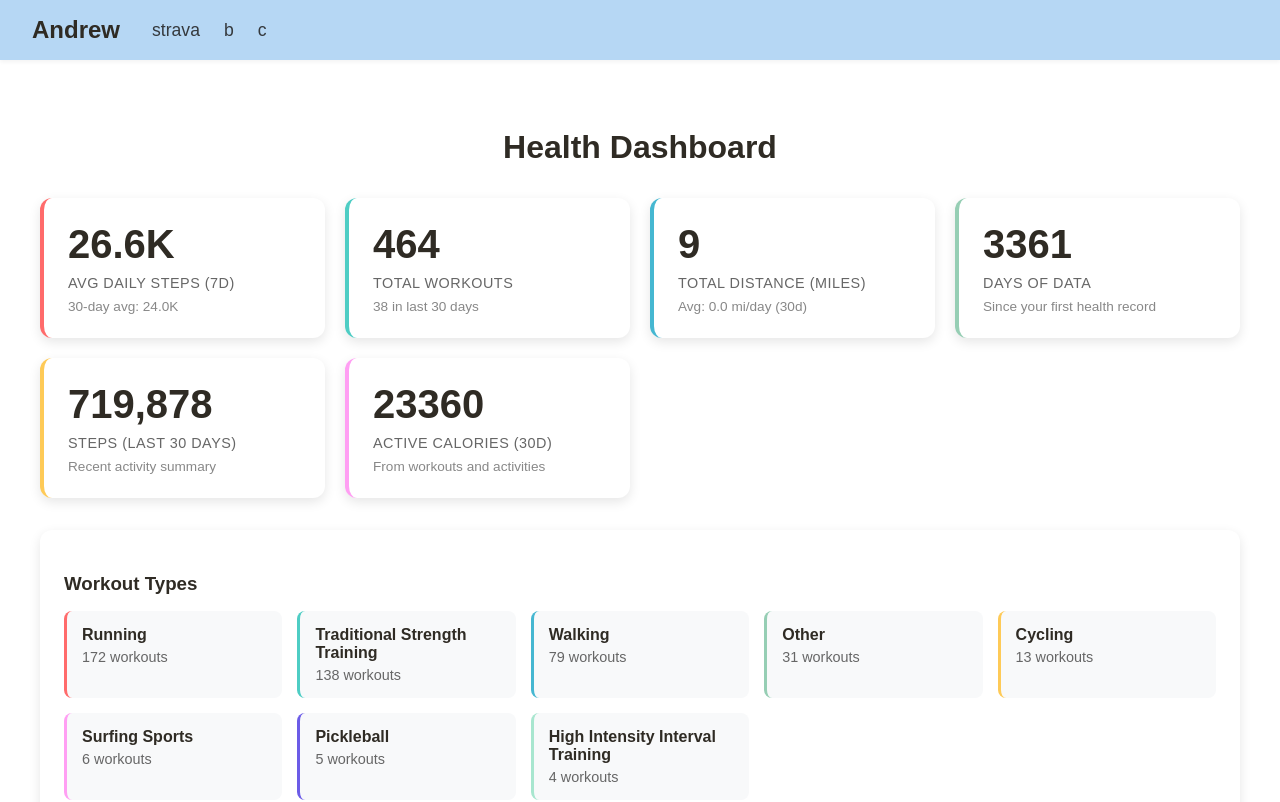
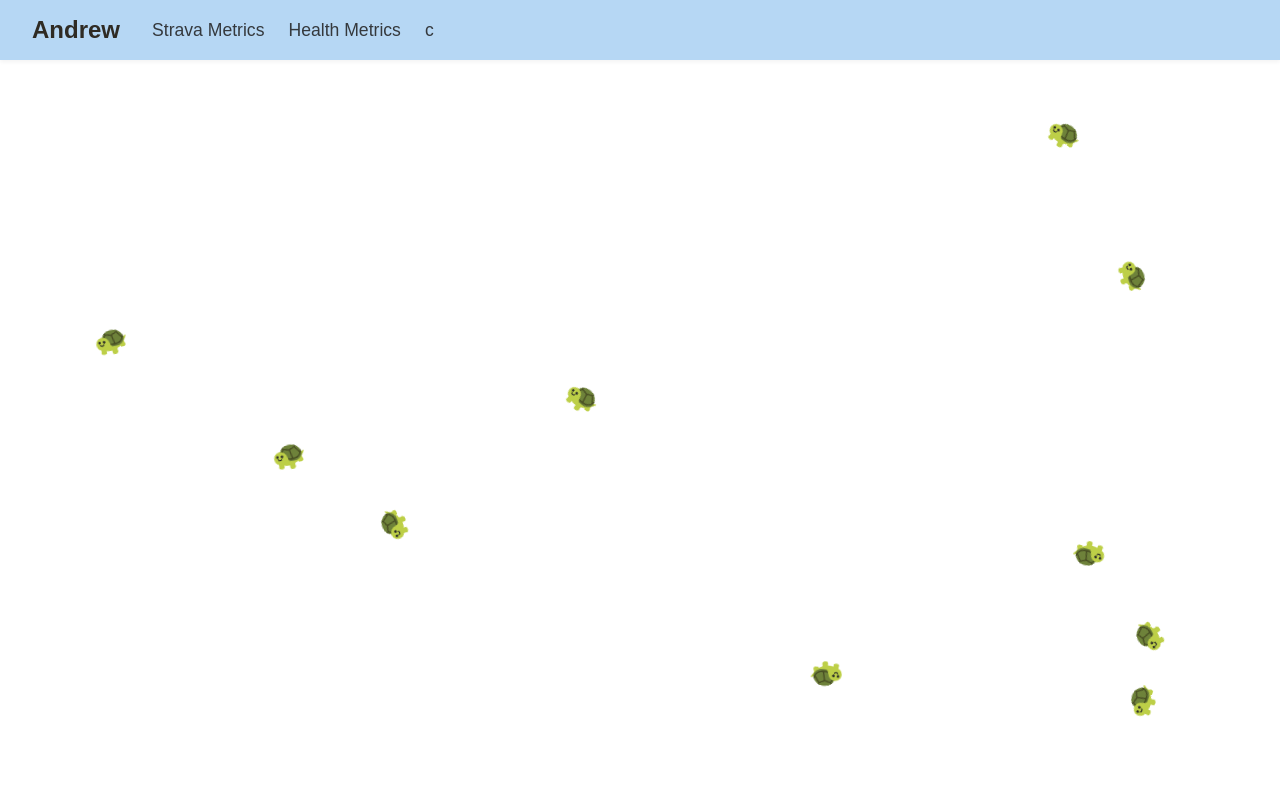
Before and after one commit to FrazierAndrew/a2drew, a React (Create React App) app: page / in a window 1280 px wide. Shown: the top 802 px of the page. Built offline with nearby package versions, Linux system fonts and the light colour scheme.

Commit message:
Home: add bouncing turtles animation; move HealthDashboard to /b tab

```diff
--- a/src/App.js
+++ b/src/App.js
@@ -3,6 +3,7 @@ import { BrowserRouter as Router, Routes, Route, Navigate } from 'react-router-d
 import styled from 'styled-components';
 import Navbar from './components/Navbar';
 import Home from './components/Home';
+import HealthDashboard from './components/HealthDashboard';
 import StravaGrid from './components/StravaGrid';
 import StravaCallback from './components/StravaCallback';
 
@@ -26,7 +27,7 @@ function App() {
           <Routes>
             <Route path="/" element={<Home />} />
             <Route path="/a" element={<StravaGrid />} />
-            <Route path="/b" element={<div>Page B</div>} />
+            <Route path="/b" element={<HealthDashboard />} />
             <Route path="/c" element={<div>Page C</div>} />
             <Route path="/callback" element={<StravaCallback />} />
             {/* Catch all unknown routes and redirect to home */}
--- a/src/components/Home.js
+++ b/src/components/Home.js
@@ -1,8 +1,98 @@
-import React from 'react';
-import HealthDashboard from './HealthDashboard';
+import React, { useEffect, useRef, useState } from 'react';
 
 function Home() {
-  return <HealthDashboard />;
+  const containerRef = useRef(null);
+  const [bounds, setBounds] = useState({ width: 0, height: 0 });
+  const [turtles, setTurtles] = useState([]);
+
+  useEffect(() => {
+    const updateBounds = () => {
+      if (!containerRef.current) return;
+      const rect = containerRef.current.getBoundingClientRect();
+      setBounds({ width: rect.width, height: rect.height });
+    };
+    updateBounds();
+    window.addEventListener('resize', updateBounds);
+    return () => window.removeEventListener('resize', updateBounds);
+  }, []);
+
+  useEffect(() => {
+    if (!bounds.width || !bounds.height) return;
+
+    const SIZE = 36; // approximate emoji box
+    const NUM = 10;
+
+    const rand = (min, max) => Math.random() * (max - min) + min;
+
+    const initial = Array.from({ length: NUM }).map(() => ({
+      x: rand(0, Math.max(1, bounds.width - SIZE)),
+      y: rand(0, Math.max(1, bounds.height - SIZE)),
+      vx: rand(-1.5, 1.5) || 0.8,
+      vy: rand(-1.5, 1.5) || -0.8,
+      r: rand(0, 360),
+    }));
+
+    let turtlesState = initial;
+    setTurtles(turtlesState);
+
+    let rafId;
+    const step = () => {
+      turtlesState = turtlesState.map(t => {
+        let { x, y, vx, vy, r } = t;
+        const speed = 1.2; // base speed multiplier
+        x += vx * speed;
+        y += vy * speed;
+
+        // bounce on walls
+        if (x <= 0) { x = 0; vx = Math.abs(vx); }
+        if (x >= bounds.width - SIZE) { x = bounds.width - SIZE; vx = -Math.abs(vx); }
+        if (y <= 0) { y = 0; vy = Math.abs(vy); }
+        if (y >= bounds.height - SIZE) { y = bounds.height - SIZE; vy = -Math.abs(vy); }
+
+        // slight rotation for fun
+        r = (r + 2) % 360;
+        return { x, y, vx, vy, r };
+      });
+      setTurtles(turtlesState);
+      rafId = requestAnimationFrame(step);
+    };
+
+    rafId = requestAnimationFrame(step);
+    return () => cancelAnimationFrame(rafId);
+    // eslint-disable-next-line react-hooks/exhaustive-deps
+  }, [bounds.width, bounds.height]);
+
+  return (
+    <div
+      ref={containerRef}
+      style={{
+        position: 'relative',
+        width: '100%',
+        height: 'calc(100vh - 80px)',
+        overflow: 'hidden',
+        background: 'white',
+      }}
+    >
+      {turtles.map((t, idx) => (
+        <span
+          key={idx}
+          style={{
+            position: 'absolute',
+            left: 0,
+            top: 0,
+            transform: `translate(${t.x}px, ${t.y}px) rotate(${t.r}deg)`,
+            fontSize: 28,
+            lineHeight: 1,
+            userSelect: 'none',
+            willChange: 'transform',
+          }}
+          aria-hidden
+        >
+          🐢
+        </span>
+      ))}
+    </div>
+  );
 }
 
 export default Home;
--- a/src/components/Navbar.js
+++ b/src/components/Navbar.js
@@ -65,10 +65,10 @@ function Navbar() {
       <Brand to="/">Andrew</Brand>
       <NavLinks>
         <NavLink to="/a" className={location.pathname === '/a' ? 'active' : ''}>
-          strava
+          Strava Metrics
         </NavLink>
         <NavLink to="/b" className={location.pathname === '/b' ? 'active' : ''}>
-          b
+          Health Metrics
         </NavLink>
         <NavLink to="/c" className={location.pathname === '/c' ? 'active' : ''}>
           c
```
